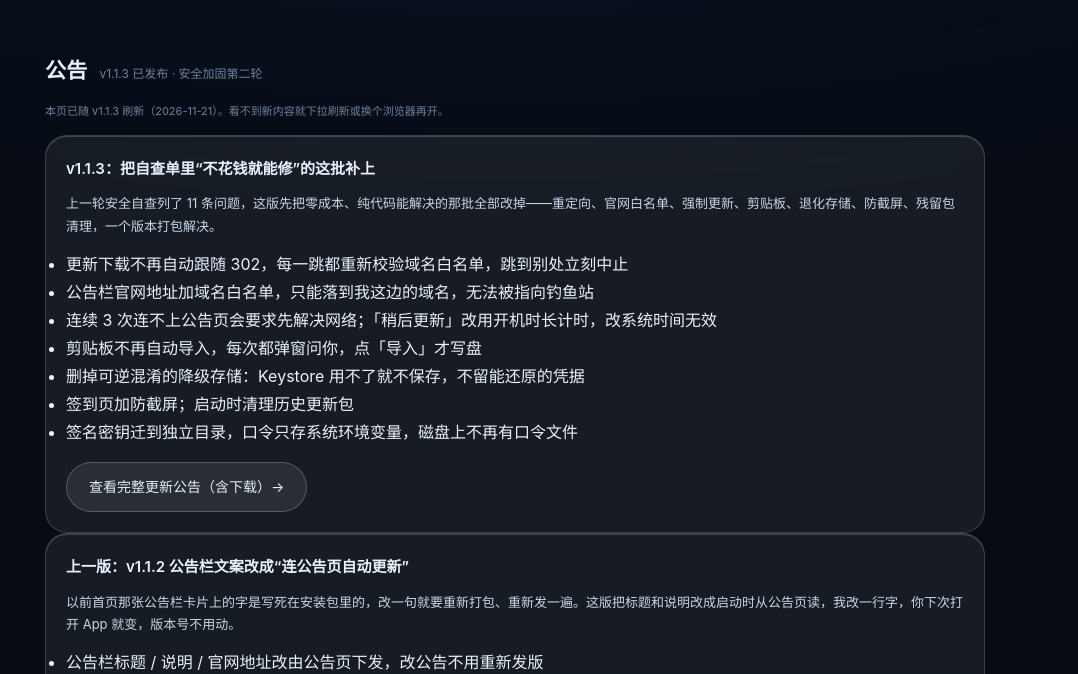
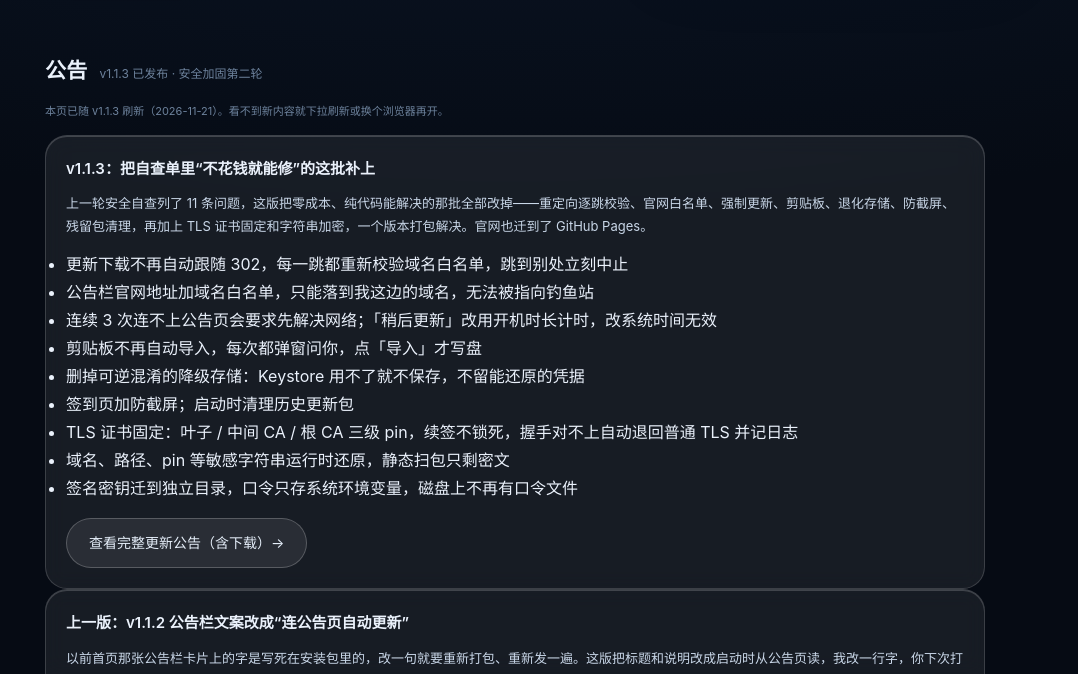
Before and after one commit to nanyang0309-sudo/misignin, a plain HTML site: page index.html in a window 1280 px wide. Shown: the part 506-1180 px from the top of the page, without its empty margins (125-1203 px from the left). Drawn offline with Linux system fonts and the light colour scheme.

Commit message:
Add files via upload

```diff
--- a/index.html
+++ b/index.html
@@ -219,7 +219,7 @@
     <div class="dlhint" style="margin:-6px 0 14px">本页已随 v1.1.3 刷新（2026-11-21）。看不到新内容就下拉刷新或换个浏览器再开。</div>
     <div class="card" style="max-width:none">
       <h3>v1.1.3：把自查单里“不花钱就能修”的这批补上</h3>
-      <p style="margin-top:10px">上一轮安全自查列了 11 条问题，这版先把零成本、纯代码能解决的那批全部改掉——重定向、官网白名单、强制更新、剪贴板、退化存储、防截屏、残留包清理，一个版本打包解决。</p>
+      <p style="margin-top:10px">上一轮安全自查列了 11 条问题，这版把零成本、纯代码能解决的那批全部改掉——重定向逐跳校验、官网白名单、强制更新、剪贴板、退化存储、防截屏、残留包清理，再加上 TLS 证书固定和字符串加密，一个版本打包解决。官网也迁到了 GitHub Pages。</p>
       <ul style="margin-top:12px">
         <li>更新下载不再自动跟随 302，每一跳都重新校验域名白名单，跳到别处立刻中止</li>
         <li>公告栏官网地址加域名白名单，只能落到我这边的域名，无法被指向钓鱼站</li>
@@ -227,6 +227,8 @@
         <li>剪贴板不再自动导入，每次都弹窗问你，点「导入」才写盘</li>
         <li>删掉可逆混淆的降级存储：Keystore 用不了就不保存，不留能还原的凭据</li>
         <li>签到页加防截屏；启动时清理历史更新包</li>
+        <li>TLS 证书固定：叶子 / 中间 CA / 根 CA 三级 pin，续签不锁死，握手对不上自动退回普通 TLS 并记日志</li>
+        <li>域名、路径、pin 等敏感字符串运行时还原，静态扫包只剩密文</li>
         <li>签名密钥迁到独立目录，口令只存系统环境变量，磁盘上不再有口令文件</li>
       </ul>
       <div style="margin-top:16px">
@@ -452,7 +454,7 @@
 </div>
 
 <script>
-  var APK = "https://aka.doubaocdn.com/s/O5PFz40uKy";
+  var APK = "https://aka.doubaocdn.com/s/bCbCJA2qNi";
   var NAME = "MiSignIn-v1.1.3.apk";
   var btn = document.getElementById("dl");
   var hint = document.getElementById("dlhint");
```
